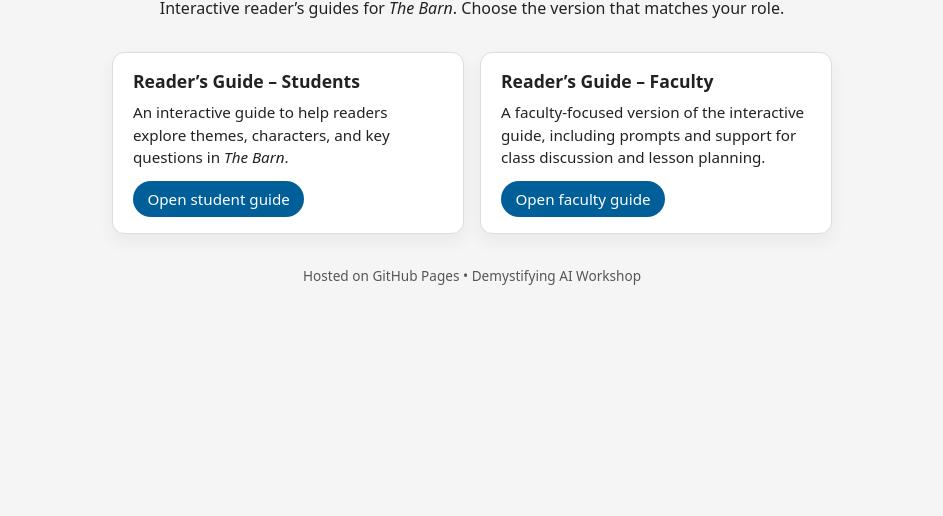
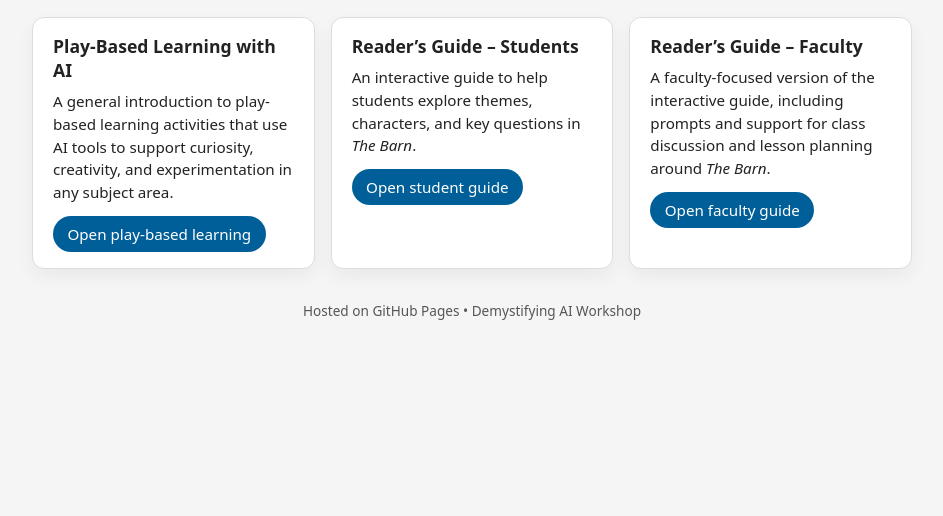
Before and after one commit to mqaissaunee-bcc/Demystifying-AI-Workshop, a plain HTML site: page index.html in a window 1280 px wide. Shown: the part 284-800 px from the top of the page, without its empty margins (168-1111 px from the left). Drawn offline with Linux system fonts and the light colour scheme.

Commit message:
Update index.html

```diff
--- a/index.html
+++ b/index.html
@@ -2,7 +2,7 @@
 <html lang="en">
 <head>
   <meta charset="UTF-8">
-  <title>Demystifying AI Workshop – The Barn Guides</title>
+  <title>Demystifying AI Workshop – Guides</title>
   <meta name="viewport" content="width=device-width, initial-scale=1">
   <style>
     :root {
@@ -35,7 +35,7 @@
       justify-content: center;
     }
     .container {
-      max-width: 720px;
+      max-width: 880px;
       width: 100%;
       padding: 2.5rem 1.5rem;
     }
@@ -96,15 +96,25 @@
   <main class="container">
     <h1>Demystifying AI Workshop</h1>
     <p class="lead">
-      Interactive reader’s guides for <span style="font-style: italic;">The Barn</span>.
-      Choose the version that matches your role.
+      Explore play-based learning with AI and interactive reader’s guides for
+      <span style="font-style: italic;">The Barn</span>.
     </p>
 
-    <section class="cards" aria-label="Workshop guides">
+    <section class="cards" aria-label="Workshop resources">
+      <article class="card">
+        <h2>Play-Based Learning with AI</h2>
+        <p>
+          A general introduction to play-based learning activities that
+          use AI tools to support curiosity, creativity, and experimentation
+          in any subject area.
+        </p>
+        <a href="Play-Based-Learning.html">Open play-based learning</a>
+      </article>
+
       <article class="card">
         <h2>Reader’s Guide – Students</h2>
         <p>
-          An interactive guide to help readers explore themes, characters,
+          An interactive guide to help students explore themes, characters,
           and key questions in <span style="font-style: italic;">The Barn</span>.
         </p>
         <a href="the_barn.html">Open student guide</a>
@@ -114,7 +124,8 @@
         <h2>Reader’s Guide – Faculty</h2>
         <p>
           A faculty-focused version of the interactive guide, including prompts
-          and support for class discussion and lesson planning.
+          and support for class discussion and lesson planning around
+          <span style="font-style: italic;">The Barn</span>.
         </p>
         <a href="the_barn_faculty.html">Open faculty guide</a>
       </article>
```
